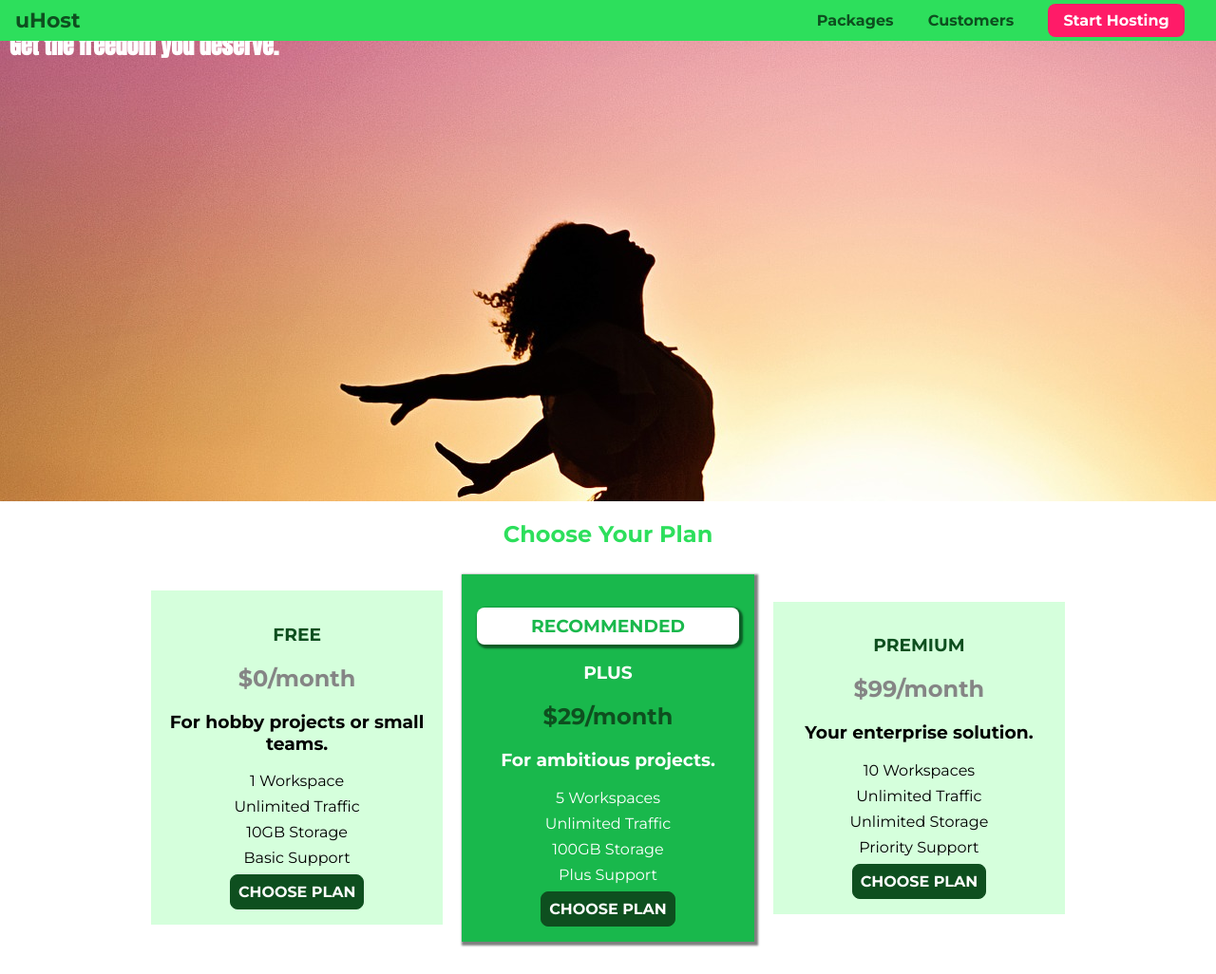
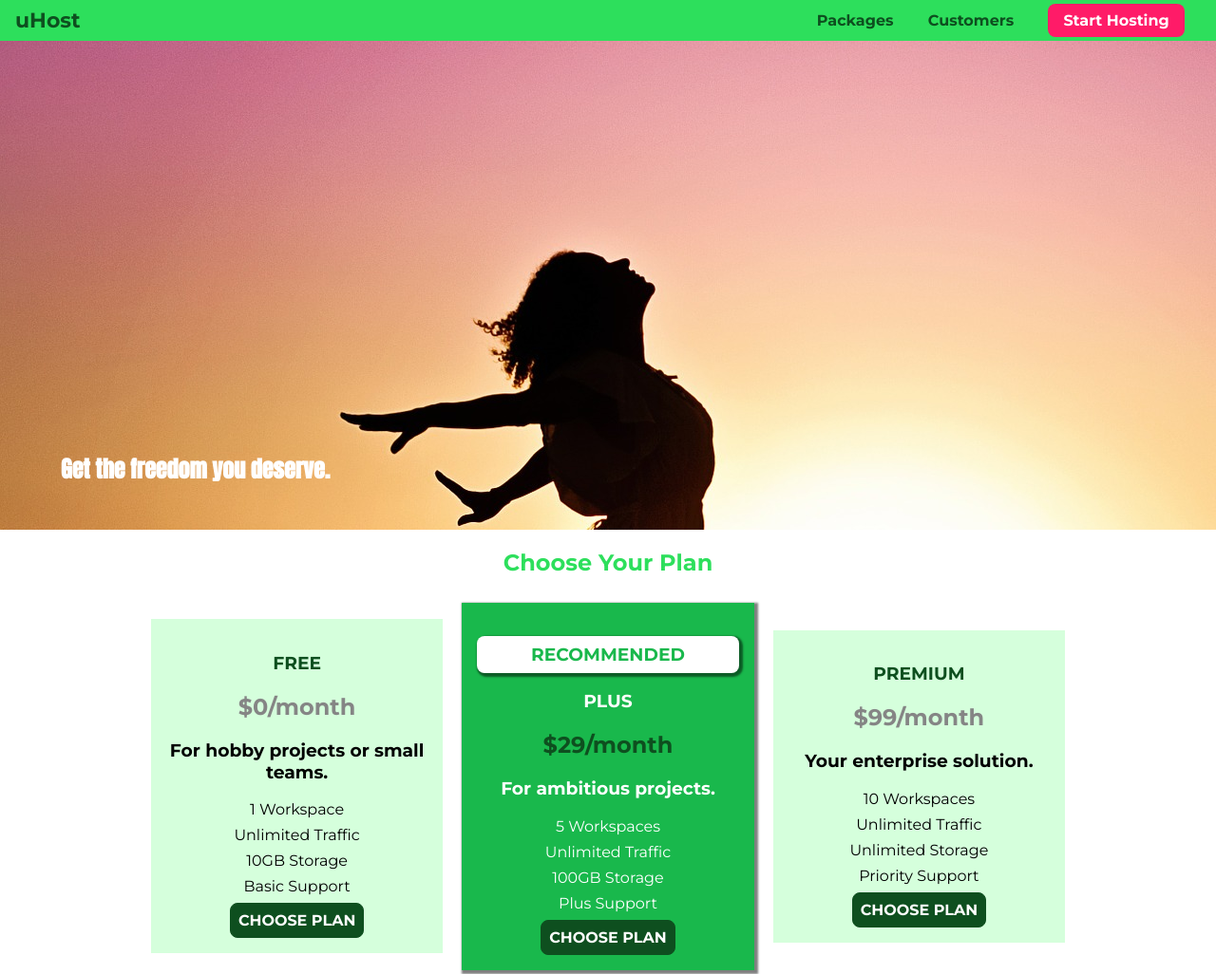
Before and after one commit to softwareliberationarmy/css-udemy, a plain HTML site: page Section06/practice01/index.html in a window 1280 px wide. Shown: the top 1026 px of the page at 95% size. Drawn offline with Linux system fonts and the light colour scheme.

Commit message:
end of section quiz
position, z-index

```diff
--- a/Section06/practice01/main.css
+++ b/Section06/practice01/main.css
@@ -1,10 +1,10 @@
-
-
 #product-overview {
-    background: url("freedom.jpg");
+  background: url('freedom.jpg');
   width: 100%;
   height: 528px;
   padding: 10px;
+  margin-top: 30px;
+  position: relative;
 }
 
 .section-title {
@@ -15,6 +15,9 @@
 #product-overview h1 {
   color: white;
   font-family: 'Anton', sans-serif;
+  bottom: 5%;
+  left: 5%;
+  position: absolute;
 }
 
 .plan__list {
--- a/Section06/practice01/packages/packages.css
+++ b/Section06/practice01/packages/packages.css
@@ -3,7 +3,7 @@ main {
 }
 
 .background {
-    background: url("../images/plans-background.jpg");
+  background: url('../images/plans-background.jpg');
   width: 100%;
   height: 100%;
   position: fixed;
@@ -16,11 +16,12 @@ main {
   border: 4px solid #0e4f1f;
   border-left: none;
   position: relative;
+  z-index: 1;
 }
 
 .package:hover,
 .package:active {
-    box-shadow: 2px 2px 4px rgba(0,0,0,0.5);
+  box-shadow: 2px 2px 4px rgba(0, 0, 0, 0.5);
   border-color: #ff5454;
 }
 
@@ -40,6 +41,7 @@ main {
   color: white;
   background: #ff5454;
   padding: 8px;
+  z-index: 10;
 }
 
 .package__subtitle {
--- a/Section06/practice01/shared.css
+++ b/Section06/practice01/shared.css
@@ -14,7 +14,7 @@ body {
   width: 100%;
   background: #2ddf5c;
   padding: 8px 16px;
-    z-index: 1;
+  z-index: 2;
 }
 
 .main-header > div {
```
Also changed, not shown: Section06/practice01/index.html (+10 -0 lines), Section06/practice01/packages/index.html (+1 -1 lines). Lines whose indentation alone changed are shown as unchanged.
